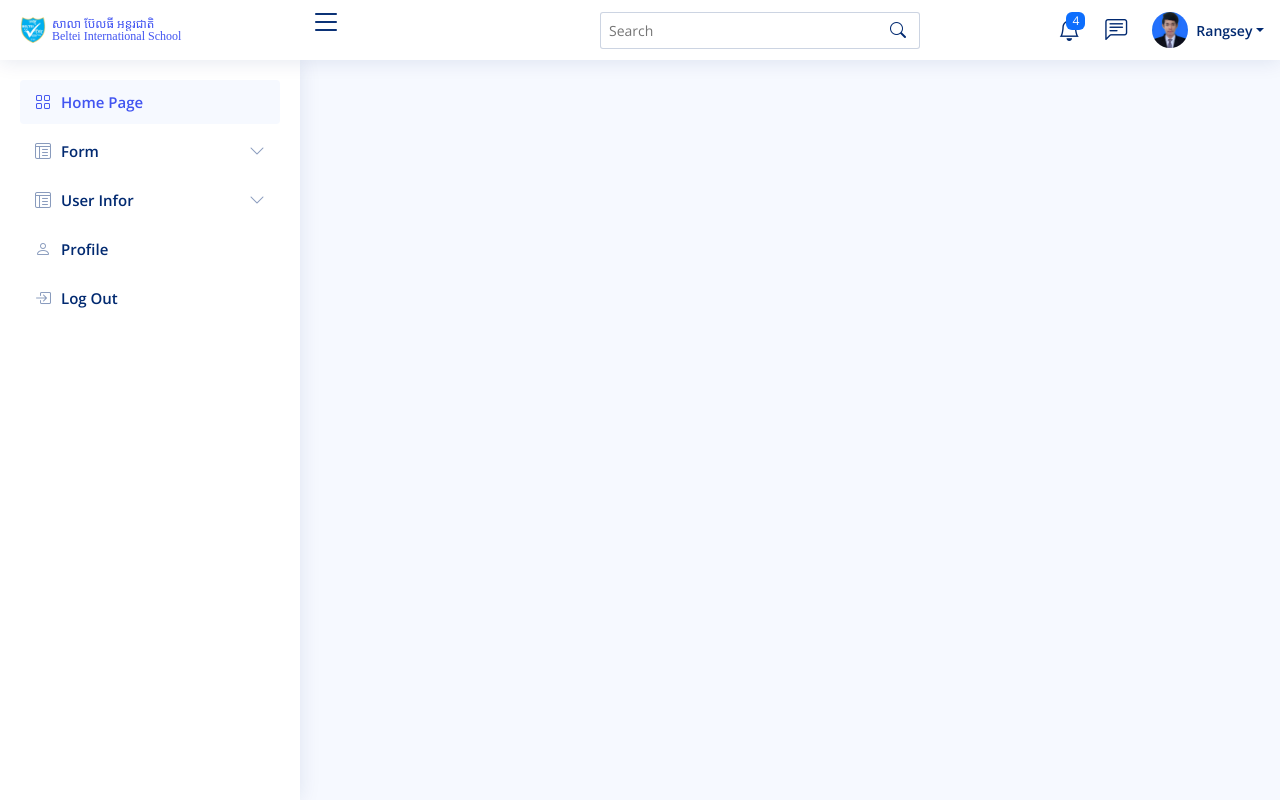
After one commit to MabChhoeut/certificate, a PHP site: page /home.php in a window 1280 px wide. The commit adds this page. Run offline with PHP 8.4, Linux system fonts and the light colour scheme; some libraries are stand-ins or nearby versions.

Commit message:
add home.php

```diff
--- /dev/null
+++ b/home.php
@@ -0,0 +1,369 @@
+<!DOCTYPE html>
+<html lang="en">
+
+<head>
+  <meta charset="utf-8">
+  <meta content="width=device-width, initial-scale=1.0" name="viewport">
+
+  <title>BELTEI INTERNOANL UNIVERSITY</title>
+  <meta content="" name="description">
+  <meta content="" name="keywords">
+
+  <!-- Favicons -->
+  <link href="images/logo1.png" rel="icon">
+  <link href="assets/img/apple-touch-icon.png" rel="apple-touch-icon">
+
+  <!-- Google Fonts -->
+  <link href="https://fonts.gstatic.com" rel="preconnect">
+  <link href="https://fonts.googleapis.com/css?family=Open+Sans:300,300i,400,400i,600,600i,700,700i|Nunito:300,300i,400,400i,600,600i,700,700i|Poppins:300,300i,400,400i,500,500i,600,600i,700,700i" rel="stylesheet">
+
+  <!-- Vendor CSS Files -->
+  <link href="assets/vendor/bootstrap/css/bootstrap.min.css" rel="stylesheet">
+  <link href="assets/vendor/bootstrap-icons/bootstrap-icons.css" rel="stylesheet">
+  <link href="assets/vendor/boxicons/css/boxicons.min.css" rel="stylesheet">
+  <link href="assets/vendor/quill/quill.snow.css" rel="stylesheet">
+  <link href="assets/vendor/quill/quill.bubble.css" rel="stylesheet">
+  <link href="assets/vendor/remixicon/remixicon.css" rel="stylesheet">
+  <link href="assets/vendor/simple-datatables/style.css" rel="stylesheet">
+
+  <!-- Template Main CSS File -->
+  <link href="assets/css/style.css" rel="stylesheet">
+
+</head>
+
+<body>
+
+  <!-- ======= Header ======= -->
+  <header id="header" class="header fixed-top d-flex align-items-center">
+
+    <div class="d-flex align-items-center justify-content-between">
+      <a href="index.php" class="logo d-flex align-items-center">
+     <img src="imag/logo1.png" alt="" >
+     <p style = "font-family: Khmer OS Muol Light;font-size:12px;padding-top:15px;">
+      សាលា ប៊ែលធី អន្តរជាតិ
+     <br>Beltei International School<br><p>
+      </a>
+      <i class="bi bi-list toggle-sidebar-btn"></i>
+    </div><!-- End Logo -->
+
+    <div class="search-bar">
+      <form class="search-form d-flex align-items-center" method="POST" action="#">
+        <input type="text" name="query" placeholder="Search" title="Enter search keyword">
+        <button type="submit" title="Search"><i class="bi bi-search"></i></button>
+      </form>
+    </div><!-- End Search Bar -->
+
+    <nav class="header-nav ms-auto">
+      <ul class="d-flex align-items-center">
+
+        <li class="nav-item d-block d-lg-none">
+          <a class="nav-link nav-icon search-bar-toggle " href="#">
+            <i class="bi bi-search"></i>
+          </a>
+        </li><!-- End Search Icon-->
+
+        <li class="nav-item dropdown">
+
+          <a class="nav-link nav-icon" href="#" data-bs-toggle="dropdown">
+            <i class="bi bi-bell"></i>
+            <span class="badge bg-primary badge-number">4</span>
+          </a><!-- End Notification Icon -->
+
+          <ul class="dropdown-menu dropdown-menu-end dropdown-menu-arrow notifications">
+            <li class="dropdown-header">
+              You have 4 new notifications
+              <a href="#"><span class="badge rounded-pill bg-primary p-2 ms-2">View all</span></a>
+            </li>
+            <li>
+              <hr class="dropdown-divider">
+            </li>
+
+            <li class="notification-item">
+              <i class="bi bi-exclamation-circle text-warning"></i>
+              <div>
+                <h4>Lorem Ipsum</h4>
+                <p>Quae dolorem earum veritatis oditseno</p>
+                <p>30 min. ago</p>
+              </div>
+            </li>
+
+            <li>
+              <hr class="dropdown-divider">
+            </li>
+
+            <li class="notification-item">
+              <i class="bi bi-x-circle text-danger"></i>
+              <div>
+                <h4>Atque rerum nesciunt</h4>
+                <p>Quae dolorem earum veritatis oditseno</p>
+                <p>1 hr. ago</p>
+              </div>
+            </li>
+
+            <li>
+              <hr class="dropdown-divider">
+            </li>
+
+            <li class="notification-item">
+              <i class="bi bi-check-circle text-success"></i>
+              <div>
+                <h4>Sit rerum fuga</h4>
+                <p>Quae dolorem earum veritatis oditseno</p>
+                <p>2 hrs. ago</p>
+              </div>
+            </li>
+
+            <li>
+              <hr class="dropdown-divider">
+            </li>
+
+            <li class="notification-item">
+              <i class="bi bi-info-circle text-primary"></i>
+              <div>
+                <h4>Dicta reprehenderit</h4>
+                <p>Quae dolorem earum veritatis oditseno</p>
+                <p>4 hrs. ago</p>
+              </div>
+            </li>
+
+            <li>
+              <hr class="dropdown-divider">
+            </li>
+            <li class="dropdown-footer">
+              <a href="#">Show all notifications</a>
+            </li>
+
+          </ul><!-- End Notification Dropdown Items -->
+
+        </li><!-- End Notification Nav -->
+
+        <li class="nav-item dropdown">
+
+          <a class="nav-link nav-icon" href="#" data-bs-toggle="dropdown">
+            <i class="bi bi-chat-left-text"></i>
+
+          </a><!-- End Messages Icon -->
+
+          <ul class="dropdown-menu dropdown-menu-end dropdown-menu-arrow messages">
+            <li class="dropdown-header">
+              You have 3 new messages
+              <a href="#"><span class="badge rounded-pill bg-primary p-2 ms-2">View all</span></a>
+            </li>
+            <li>
+              <hr class="dropdown-divider">
+            </li>
+
+            <li class="message-item">
+              <a href="#">
+                <img src="assets/img/messages-1.jpg" alt="" class="rounded-circle">
+                <div>
+                  <h4>Maria Hudson</h4>
+                  <p>Velit asperiores et ducimus soluta repudiandae labore officia est ut...</p>
+                  <p>4 hrs. ago</p>
+                </div>
+              </a>
+            </li>
+            <li>
+              <hr class="dropdown-divider">
+            </li>
+
+            <li class="message-item">
+              <a href="#">
+                <img src="assets/img/messages-2.jpg" alt="" class="rounded-circle">
+                <div>
+                  <h4>Anna Nelson</h4>
+                  <p>Velit asperiores et ducimus soluta repudiandae labore officia est ut...</p>
+                  <p>6 hrs. ago</p>
+                </div>
+              </a>
+            </li>
+            <li>
+              <hr class="dropdown-divider">
+            </li>
+
+            <li class="message-item">
+              <a href="#">
+                <img src="assets/img/messages-3.jpg" alt="" class="rounded-circle">
+                <div>
+                  <h4>David Muldon</h4>
+                  <p>Velit asperiores et ducimus soluta repudiandae labore officia est ut...</p>
+                  <p>8 hrs. ago</p>
+                </div>
+              </a>
+            </li>
+            <li>
+              <hr class="dropdown-divider">
+            </li>
+
+            <li class="dropdown-footer">
+              <a href="#">Show all messages</a>
+            </li>
+
+          </ul><!-- End Messages Dropdown Items -->
+
+        </li><!-- End Messages Nav -->
+
+        <li class="nav-item dropdown pe-3">
+
+          <a class="nav-link nav-profile d-flex align-items-center pe-0" href="#" data-bs-toggle="dropdown">
+            <img src="imag/Admin.jpg" alt="Profile" class="rounded-circle">
+            <span class="d-none d-md-block dropdown-toggle ps-2">Rangsey</span>
+          </a><!-- End Profile Iamge Icon -->
+
+          <ul class="dropdown-menu dropdown-menu-end dropdown-menu-arrow profile">
+            <li class="dropdown-header">
+              <h6>Kann Rangsey</h6>
+              <span>Web Designer</span>
+            </li>
+            <li>
+              <hr class="dropdown-divider">
+            </li>
+
+            <li>
+              <a class="dropdown-item d-flex align-items-center" href="users-profile.php">
+                <i class="bi bi-person"></i>
+                <span>My Profile</span>
+              </a>
+            </li>
+            <li>
+              <hr class="dropdown-divider">
+            </li>
+
+            <li>
+              <a class="dropdown-item d-flex align-items-center" href="users-profile.php">
+                <i class="bi bi-gear"></i>
+                <span>Account Settings</span>
+              </a>
+            </li>
+            <li>
+              <hr class="dropdown-divider">
+            </li>
+
+            <li>
+              <a class="dropdown-item d-flex align-items-center" href="pages-faq.php">
+                <i class="bi bi-question-circle"></i>
+                <span>Need Help?</span>
+              </a>
+            </li>
+            <li>
+              <hr class="dropdown-divider">
+            </li>
+
+            <li>
+              <a class="dropdown-item d-flex align-items-center" href="#">
+                <i class="bi bi-box-arrow-right"></i>
+                <span>Sign Out</span>
+              </a>
+            </li>
+
+          </ul>
+        </li>
+
+      </ul>
+    </nav>
+  </header>
+
+  <!-- ======= Sidebar ======= -->
+  <aside id="sidebar" class="sidebar">
+
+    <ul class="sidebar-nav" id="sidebar-nav">
+
+      <li class="nav-item">
+        <a class="nav-link " href="index.php">
+          <i class="bi bi-grid"></i>
+          <span>Home Page</span>
+        </a>
+      </li><!-- End Dashboard Nav -->
+      <li class="nav-item">
+        <a class="nav-link collapsed" data-bs-target="#tables-nav" data-bs-toggle="collapse" href="#">
+          <i class="bi bi-layout-text-window-reverse"></i><span>Form</span><i class="bi bi-chevron-down ms-auto"></i>
+        </a>
+        <ul id="tables-nav" class="nav-content collapse " data-bs-parent="#sidebar-nav">
+          <li>
+            <a href="tables-general.php">
+              <i class="bi bi-circle"></i><span>CademicYear</span>
+            </a>
+          </li>
+          <li>
+            <a href="tables-data.html">
+              <i class="bi bi-circle"></i><span>Bachxii</span>
+            </a>
+          </li>
+          <li>
+            <a href="tables-data.html">
+              <i class="bi bi-circle"></i><span>Btliststudent</span>
+            </a>
+          </li>
+          <li>
+            <a href="tables-data.html">
+              <i class="bi bi-circle"></i><span>Campus</span>
+            </a>
+          </li>
+          <li>
+            <a href="tables-data.html">
+              <i class="bi bi-circle"></i><span>Certificate Rang</span>
+            </a>
+          </li>
+          <li>
+            <a href="formcertificaterangdetail.php">
+              <i class="bi bi-circle"></i><span>Certificate Rang Detail</span>
+            </a>
+          </li>
+          <li>
+            <a href="tables-data.html">
+              <i class="bi bi-circle"></i><span>Sex</span>
+            </a>
+          </li>
+        </ul>
+      </li><!-- End Tables Nav -->
+       <li class="nav-item">
+        <a class="nav-link collapsed" data-bs-target="#tables-nav" data-bs-toggle="collapse" href="#">
+          <i class="bi bi-layout-text-window-reverse"></i><span>User Infor</span><i class="bi bi-chevron-down ms-auto"></i>
+        </a>
+        <ul id="tables-nav" class="nav-content collapse " data-bs-parent="#sidebar-nav">
+          <li>
+            <a href="#">
+              <i class="bi bi-circle"></i><span>User Account</span>
+            </a>
+          </li>
+          <li>
+            <a href="tables-data.php">
+              <i class="bi bi-circle"></i><span>User Role</span>
+            </a>
+          </li>
+        </ul>
+      </li><!-- End Tables Nav -->
+      <li class="nav-item">
+        <a class="nav-link collapsed" href="users-profile.php">
+          <i class="bi bi-person"></i>
+          <span>Profile</span>
+        </a>
+      </li><!-- End Profile Page Nav -->
+      <li class="nav-item">
+        <a class="nav-link collapsed" href="logout.php">
+          <i class="bi bi-box-arrow-in-right"></i>
+          <span>Log Out</span>
+        </a>
+      </li>
+<!-- End Logout Page Nav -->
+    </ul>
+
+  </aside><!-- End Sidebar-->
+  <a href="#" class="back-to-top d-flex align-items-center justify-content-center"><i class="bi bi-arrow-up-short"></i></a>
+
+  <!-- Vendor JS Files -->
+  <script src="assets/vendor/apexcharts/apexcharts.min.js"></script>
+  <script src="assets/vendor/bootstrap/js/bootstrap.bundle.min.js"></script>
+  <script src="assets/vendor/chart.js/chart.umd.js"></script>
+  <script src="assets/vendor/echarts/echarts.min.js"></script>
+  <script src="assets/vendor/quill/quill.min.js"></script>
+  <script src="assets/vendor/simple-datatables/simple-datatables.js"></script>
+  <script src="assets/vendor/tinymce/tinymce.min.js"></script>
+  <script src="assets/vendor/php-email-form/validate.js"></script>
+
+  <!-- Template Main JS File -->
+  <script src="assets/js/main.js"></script>
+
+</body>
+
+</html>
--- a/index.php
+++ b/index.php
@@ -322,7 +322,7 @@
         </a>
         <ul id="tables-nav" class="nav-content collapse " data-bs-parent="#sidebar-nav">
           <li>
-            <a href="#">
+            <a href="home.php">
               <i class="bi bi-circle"></i><span>User Account</span>
             </a>
           </li>
```
